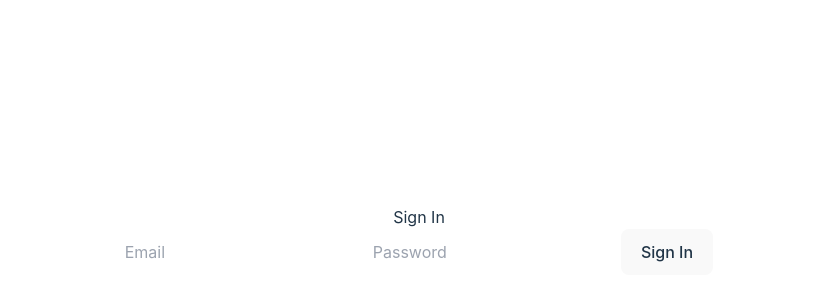
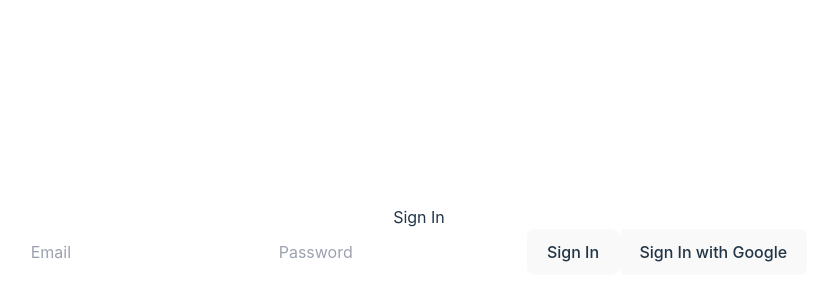
Before and after one commit to iammarsel/better-behave, a React (Vite) app in the folder better-behave/: page /signin in a window 1280 px wide. Shown: the part 160-460 px from the top of the page, without its empty margins (221-1039 px from the left). Built offline with nearby package versions, Linux system fonts and the light colour scheme; no server answers.

Commit message:
google sign in button

```diff
--- a/better-behave/package.json
+++ b/better-behave/package.json
@@ -16,6 +16,7 @@
     "match-sorter": "^6.3.1",
     "react": "^18.2.0",
     "react-dom": "^18.2.0",
+    "react-firebase-hooks": "^5.1.1",
     "react-router-dom": "^6.16.0",
     "sort-by": "^0.0.2"
   },
--- a/better-behave/src/components/SignIn.jsx
+++ b/better-behave/src/components/SignIn.jsx
@@ -1,6 +1,6 @@
 // src/components/SignIn.js
 import { useState } from 'react';
-import { signInWithEmailAndPassword } from 'firebase/auth';
+import { signInWithEmailAndPassword, signInWithPopup, GoogleAuthProvider } from 'firebase/auth';
 // SignIn.js
 
 import { auth } from '../firebase';
@@ -10,6 +10,12 @@ function SignIn() {
   const [email, setEmail] = useState('');
   const [password, setPassword] = useState('');
   const navigate = useNavigate(); // Create a Navigate object
+
+  const signInWithGoogle = () => {
+    const provider = new GoogleAuthProvider(auth);
+    signInWithPopup(auth,provider);
+  }
+
   const handleSignIn = async () => {
     try {
       await signInWithEmailAndPassword(auth, email, password);
@@ -36,6 +42,7 @@ function SignIn() {
         onChange={(e) => setPassword(e.target.value)}
       />
       <button onClick={handleSignIn}>Sign In</button>
+      <button onClick={signInWithGoogle}>Sign In with Google</button>
     </div>
   );
 }
```
Also changed, not shown: 1 other file (tests, documents, lock files or other folders).
